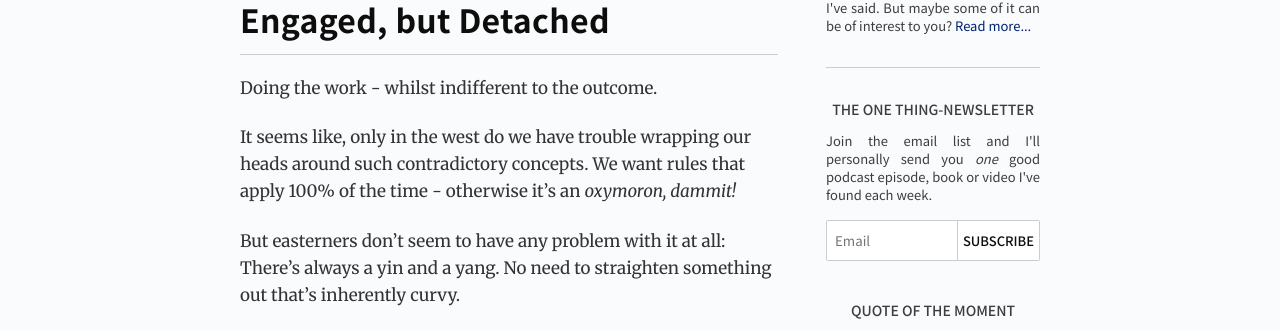
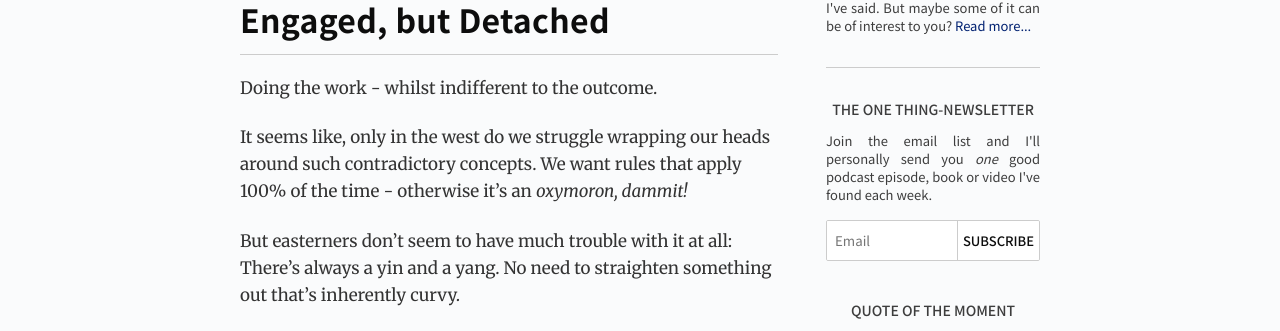
Before and after one commit to gdbroman/broman.blog, a Jekyll site: the page built from _posts/2020/2020-10-07-engaged-but-detached.md, in a window 1280 px wide. Shown: the part 513-844 px from the top of the page. Built offline with Jekyll 4.4.1, drawn with Linux system fonts in a browser that asks for light colours; grey boxes are pictures that could not be loaded.

Commit message:
revision

```diff
--- a/_posts/2020/2020-10-07-engaged-but-detached.md
+++ b/_posts/2020/2020-10-07-engaged-but-detached.md
@@ -5,9 +5,9 @@ permalink: "engaged-but-detached"
 
 Doing the work - whilst indifferent to the outcome.
 
-It seems like, only in the west do we have trouble wrapping our heads around such contradictory concepts. We want rules that apply 100% of the time - otherwise it's an *oxymoron, dammit!*
+It seems like, only in the west do we struggle wrapping our heads around such contradictory concepts. We want rules that apply 100% of the time - otherwise it's an *oxymoron, dammit!*
 
-But easterners don't seem to have any problem with it at all: There's always a yin and a yang. No need to straighten something out that's inherently curvy.
+But easterners don't seem to have much trouble with it at all: There's always a yin and a yang. No need to straighten something out that's inherently curvy.
 
 It's really not confusing at all. Being engaged and detached, is simply valuing process over outcome; journey over destination.
 
```
